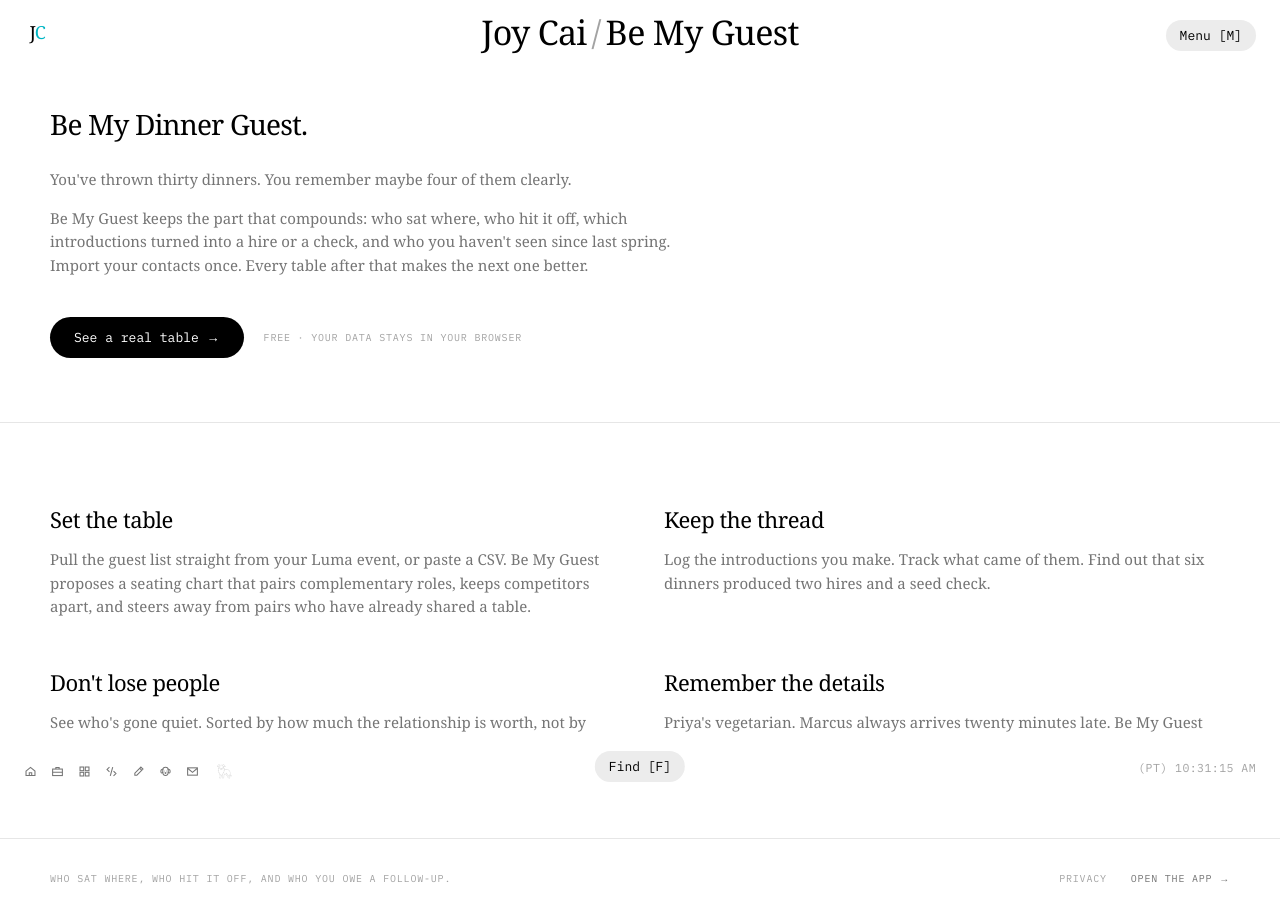
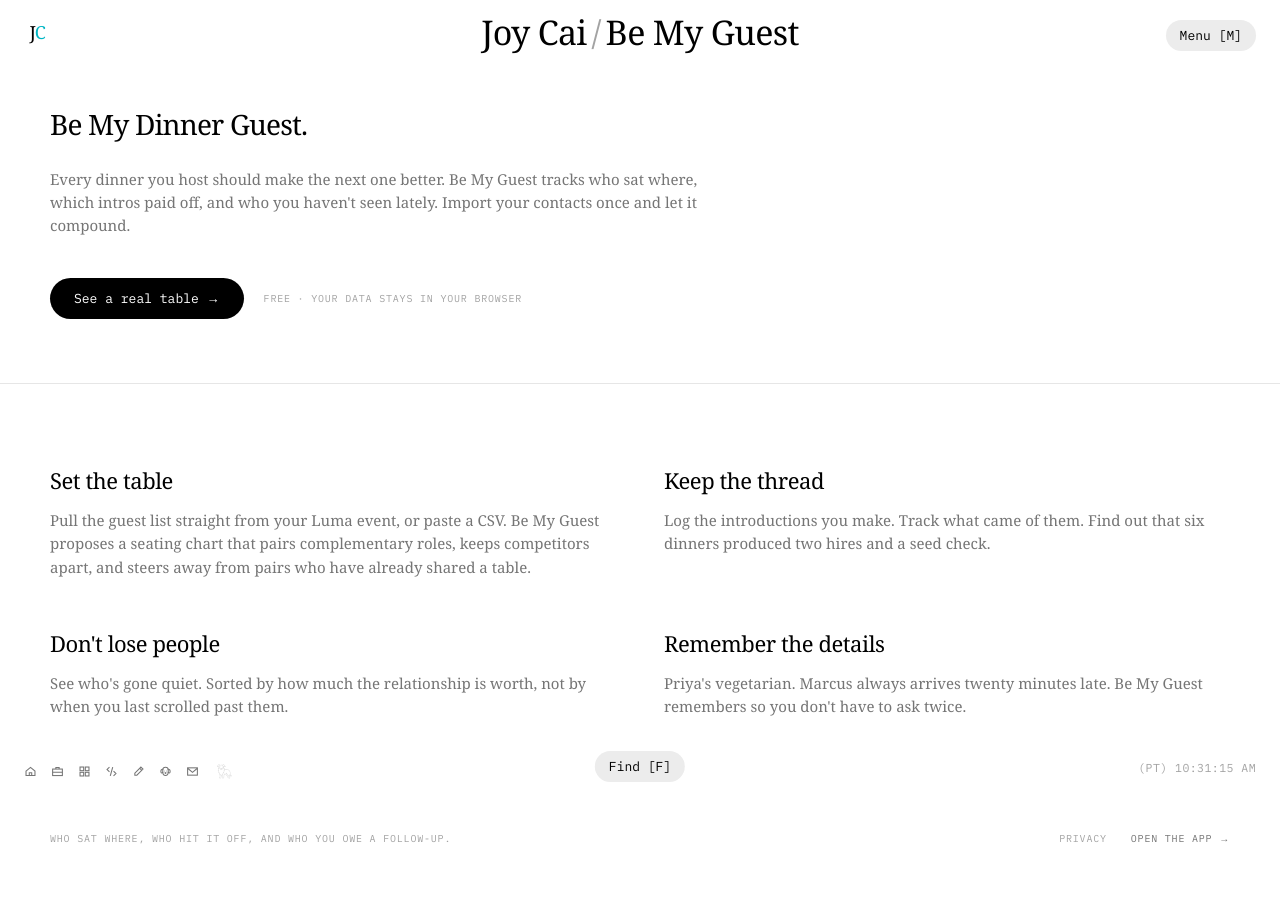
Before and after one commit to joyjcai88-collab/dinner-organizer, a Next.js app: page / in a window 1280 px wide. Shown: the top 922 px of the page. Built offline with nearby package versions, Linux system fonts and the light colour scheme.

Commit message:
Shorter Be My Guest intro
Co-Authored-By: Claude Opus 5.5 <noreply@anthropic.com>

```diff
--- a/src/app/page.tsx
+++ b/src/app/page.tsx
@@ -32,14 +32,10 @@ export default function Landing() {
             Be My Dinner Guest.
           </h1>
           <p className="mt-4 md:mt-7 text-[15px] leading-[1.55] text-secondary max-w-2xl">
-            You&apos;ve thrown thirty dinners. You remember maybe four of them
-            clearly.
-          </p>
-          <p className="mt-4 text-[15px] leading-[1.55] text-secondary max-w-2xl">
-            Be My Guest keeps the part that compounds: who sat where, who hit it
-            off, which introductions turned into a hire or a check, and who you
-            haven&apos;t seen since last spring. Import your contacts once.
-            Every table after that makes the next one better.
+            Every dinner you host should make the next one better. Be My Guest
+            tracks who sat where, which intros paid off, and who you
+            haven&apos;t seen lately. Import your contacts once and let it
+            compound.
           </p>
           <div className="mt-6 md:mt-10 flex items-center gap-5 flex-wrap">
             <Link
```
